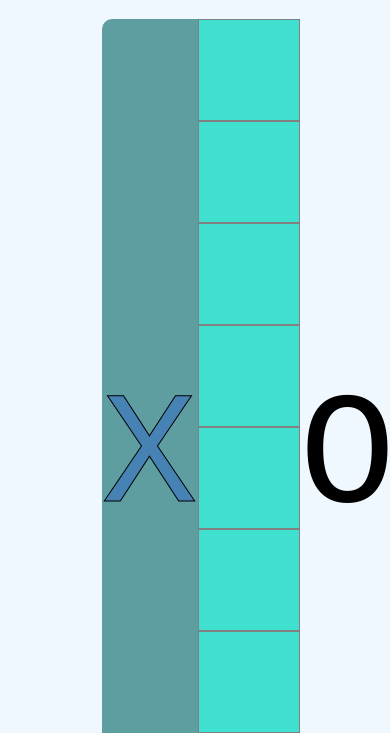
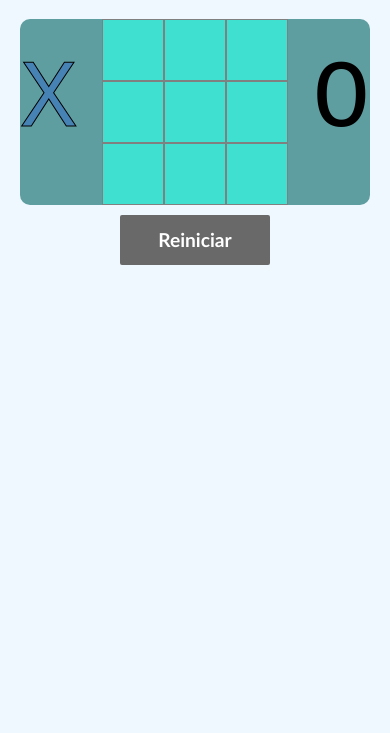
Before and after one commit to daniloramin/Jogo-da-velha, a plain HTML site: page index.html in a window 390 px wide. Shown: the part 69-802 px from the top of the page. Drawn offline with Linux system fonts and the light colour scheme.

Commit message:
corrigindo responsividade e erros de logica

```diff
--- a/scripts/script.js
+++ b/scripts/script.js
@@ -30,6 +30,8 @@ const click = ({ target }) => {
   positions[position] = simbols[playerTurn];
 
   newWinner = winner(simbols[playerTurn], playerTurn);
+
+  if (newWinner) return;
 
   if (!positions.some((p) => p == "")) {
     const x = document.getElementById("resultX");
--- a/styles/style.css
+++ b/styles/style.css
@@ -1,12 +1,12 @@
 @keyframes clickSquare {
   0% {
-    font-size: 4rem;
+    font-size: 10vw;
   }
   50% {
-    font-size: 5.5rem;
+    font-size: 14vw;
   }
   100% {
-    font-size: 4rem;
+    font-size: 10vw;
   }
 }
 
@@ -28,7 +28,7 @@ h1 {
   flex-flow: row nowrap;
   justify-content: space-evenly;
   align-items: center;
-  width: 50%;
+  width: 800px;
   border-radius: 10px;
 }
 
@@ -54,7 +54,7 @@ h1 {
 }
 
 .game {
-  width: 400px;
+  width: 500px;
   display: flex;
   flex-flow: row wrap;
   justify-content: center;
@@ -62,15 +62,48 @@ h1 {
 }
 
 .square {
-  width: 100px;
-  height: 100px;
+  width: 150px;
+  height: 150px;
   font-family: "Gill Sans", "Gill Sans MT", Calibri, "Trebuchet MS", sans-serif;
-  font-size: 4rem;
+  font-size: 10vw;
   background-color: turquoise;
   border: 1px solid gray;
   display: flex;
   justify-content: center;
   align-items: center;
+}
+
+@media only screen and (max-width: 1023px) {
+  .square {
+    width: 60px;
+    height: 60px;
+    /* font-size: 2.5rem; */
+  }
+
+  .container {
+    width: 350px;
+  }
+
+  #x,
+  #o {
+    font-size: 6rem;
+  }
+
+  #resultX,
+  #resultO {
+    font-size: 1.5rem;
+  }
+}
+
+@media only screen and (max-width: 375px) {
+  .container {
+    width: 300px;
+  }
+
+  #resultX,
+  #resultO {
+    font-size: 1rem;
+  }
 }
 
 #restart {
```
Also changed, not shown: todo.txt.
